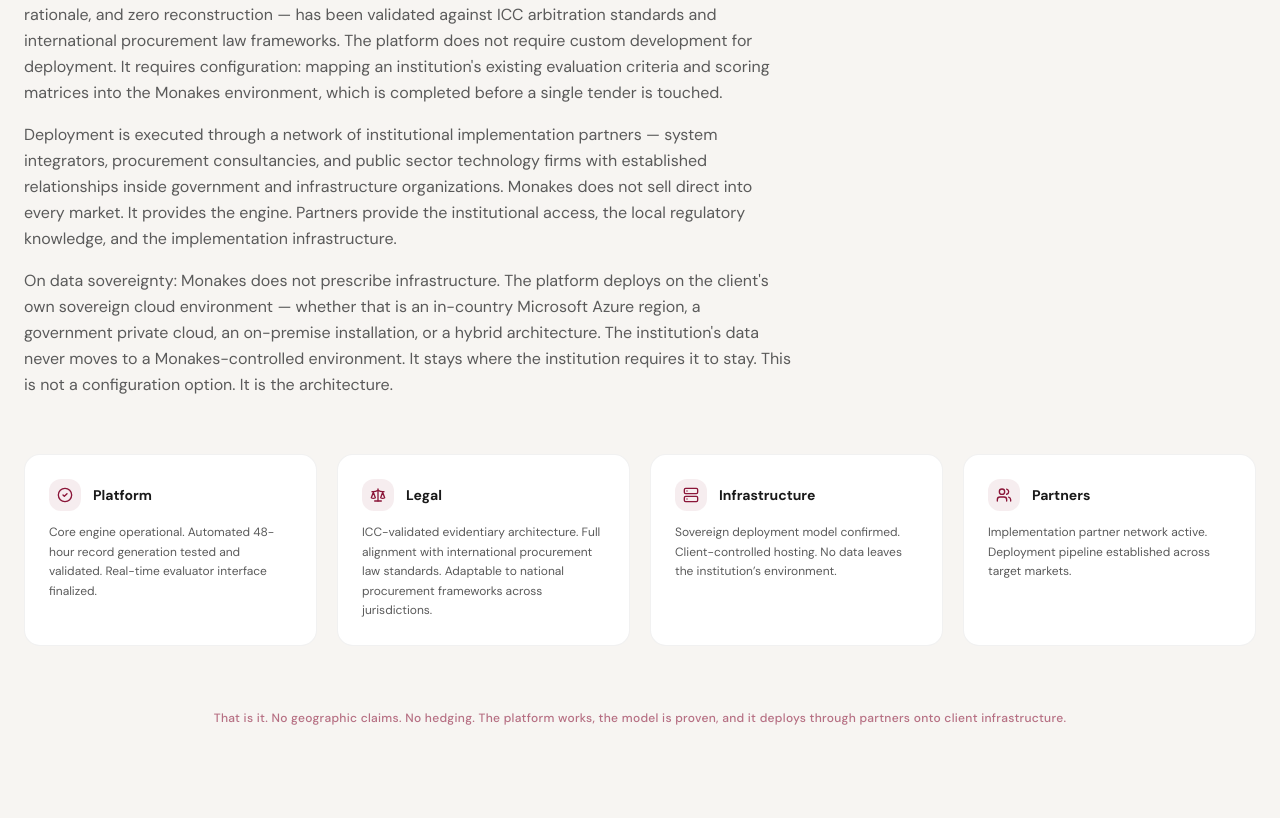
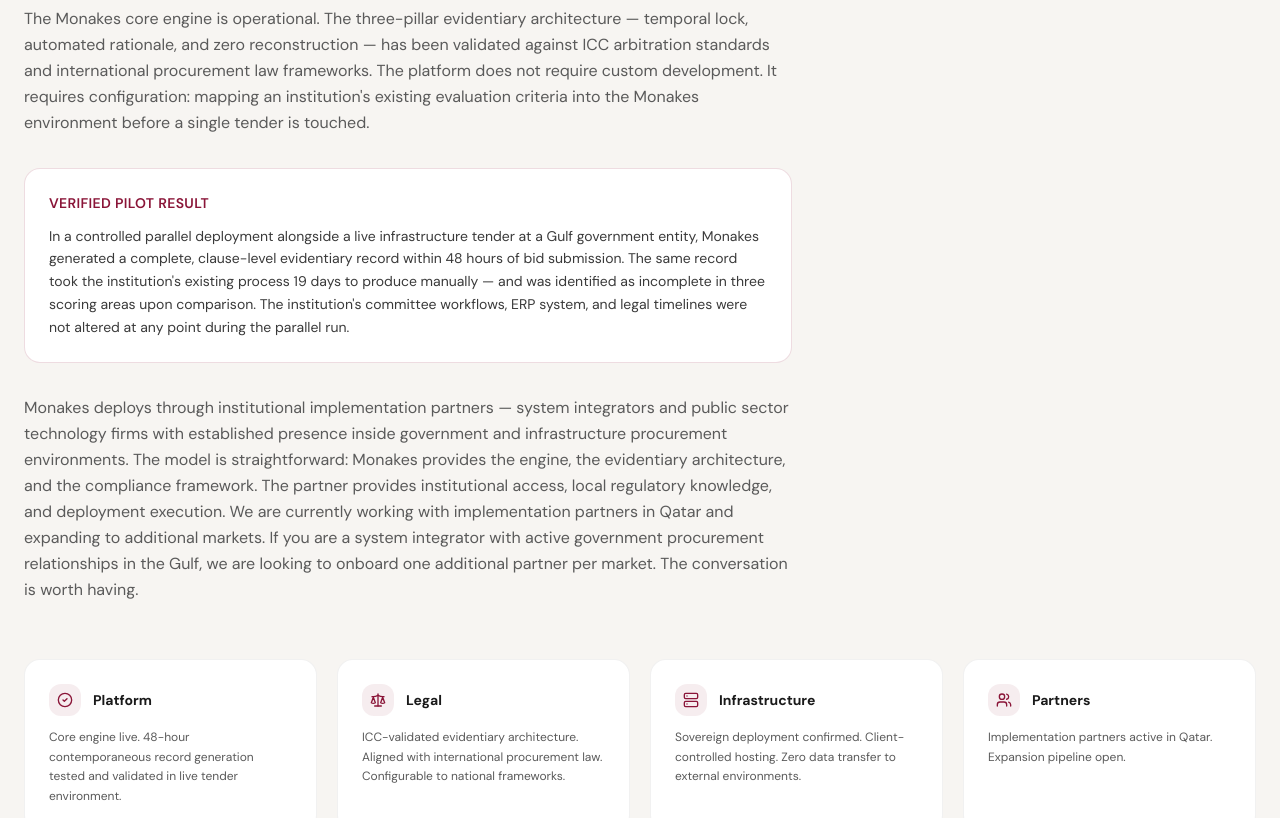
Before and after one commit to wahidhamdat/v0-nexus-work-management-platform-qi, a Next.js app: page /procurement in a window 1280 px wide. Shown: the part 6283-7101 px from the top of the page. Built offline with nearby package versions, Linux system fonts and the light colour scheme.

Commit message:
Add 10-Second Bar, anonymized pilot result, three-CTA layout with integrator card

```diff
--- a/app/page.tsx
+++ b/app/page.tsx
@@ -1,6 +1,7 @@
 import dynamic from "next/dynamic"
 import { ProcurementNavbar } from "@/components/procurement/procurement-navbar"
 import { ProcurementHero } from "@/components/procurement/procurement-hero"
+import { ProcurementTenSecondBar } from "@/components/procurement/procurement-ten-second-bar"
 import { ProcurementMarketMoment } from "@/components/procurement/procurement-market-moment"
 
 const ProcurementProblem = dynamic(
@@ -113,6 +114,7 @@ export default function Home() {
         <ProcurementNavbar />
         <main id="main-content">
           <ProcurementHero />
+          <ProcurementTenSecondBar />
           <ProcurementMarketMoment />
           <ProcurementProblem />
           <ProcurementSolution />
--- /dev/null
+++ b/components/procurement/procurement-ten-second-bar.tsx
@@ -0,0 +1,75 @@
+"use client"
+
+import { useEffect, useRef } from "react"
+
+const facts = [
+  "Parallel deployment — no changes to your ERP, committee, or legal timelines.",
+  "Complete audit record generated in 48 hours, not weeks.",
+  "Every score tied to the exact clause and page it came from.",
+  "Deployed on your infrastructure. Your data never leaves your environment.",
+  "Operational now. Configurable to your evaluation matrix before the first tender.",
+]
+
+export function ProcurementTenSecondBar() {
+  const sectionRef = useRef<HTMLElement>(null)
+  const itemsRef = useRef<(HTMLDivElement | null)[]>([])
+
+  useEffect(() => {
+    let ctx: ReturnType<typeof import("gsap")["gsap"]["context"]> | undefined
+    async function init() {
+      const { gsap } = await import("gsap")
+      const { ScrollTrigger } = await import("gsap/ScrollTrigger")
+      gsap.registerPlugin(ScrollTrigger)
+
+      ctx = gsap.context(() => {
+        itemsRef.current.filter(Boolean).forEach((item, i) => {
+          gsap.fromTo(
+            item,
+            { opacity: 0, x: -20 },
+            {
+              opacity: 1,
+              x: 0,
+              duration: 0.5,
+              delay: i * 0.08,
+              ease: "power3.out",
+              scrollTrigger: {
+                trigger: item,
+                start: "top 92%",
+                toggleActions: "play none none none",
+              },
+            }
+          )
+        })
+      }, sectionRef)
+    }
+    init()
+    return () => ctx?.revert()
+  }, [])
+
+  return (
+    <section
+      ref={sectionRef}
+      aria-label="At a glance"
+      className="relative px-6 py-10 lg:py-14 overflow-hidden"
+    >
+      <div className="absolute inset-0 bg-[#F7F5F2]" />
+
+      <div className="relative z-10 max-w-4xl mx-auto">
+        <div className="flex flex-col gap-1.5">
+          {facts.map((fact, i) => (
+            <div
+              key={i}
+              ref={(el) => {
+                itemsRef.current[i] = el
+              }}
+              className="flex items-start gap-3 py-2.5 border-b border-[#1A1A1A]/5 last:border-b-0 opacity-0"
+            >
+              <div className="flex-shrink-0 w-1.5 h-1.5 rounded-full bg-[#8A1538] mt-[7px]" />
+              <p className="text-sm text-[#3A3A3A] leading-relaxed">{fact}</p>
+            </div>
+          ))}
+        </div>
+      </div>
+    </section>
+  )
+}
--- a/components/procurement/procurement-traction.tsx
+++ b/components/procurement/procurement-traction.tsx
@@ -8,25 +8,25 @@ const validations = [
     icon: CheckCircle2,
     title: "Platform",
     description:
-      "Core engine operational. Automated 48-hour record generation tested and validated. Real-time evaluator interface finalized.",
+      "Core engine live. 48-hour contemporaneous record generation tested and validated in live tender environment.",
   },
   {
     icon: Scale,
     title: "Legal",
     description:
-      "ICC-validated evidentiary architecture. Full alignment with international procurement law standards. Adaptable to national procurement frameworks across jurisdictions.",
+      "ICC-validated evidentiary architecture. Aligned with international procurement law. Configurable to national frameworks.",
   },
   {
     icon: Server,
     title: "Infrastructure",
     description:
-      "Sovereign deployment model confirmed. Client-controlled hosting. No data leaves the institution\u2019s environment.",
+      "Sovereign deployment confirmed. Client-controlled hosting. Zero data transfer to external environments.",
   },
   {
     icon: Users,
     title: "Partners",
     description:
-      "Implementation partner network active. Deployment pipeline established across target markets.",
+      "Implementation partners active in Qatar. Expansion pipeline open.",
   },
 ]
 
@@ -37,7 +37,6 @@ export function ProcurementTraction() {
   const subRef = useRef<HTMLParagraphElement>(null)
   const bodyRef = useRef<HTMLDivElement>(null)
   const cardsRef = useRef<(HTMLDivElement | null)[]>([])
-  const ctaRef = useRef<HTMLDivElement>(null)
 
   useEffect(() => {
     let ctx: ReturnType<typeof import("gsap")["gsap"]["context"]> | undefined
@@ -93,13 +92,6 @@ export function ProcurementTraction() {
             `-=${i === 0 ? 0.3 : 0.4}`
           )
         })
-
-        tl.fromTo(
-          ctaRef.current,
-          { opacity: 0, y: 20 },
-          { opacity: 1, y: 0, duration: 0.5, ease: "power3.out" },
-          "-=0.4"
-        )
       }, sectionRef)
     }
     init()
@@ -137,39 +129,54 @@ export function ProcurementTraction() {
           >
             Monakes is not in development. The platform is operational,
             compliance-validated, and deploying through institutional
-            implementation partners.
+            implementation partners. The engine is live. The pilot evidence
+            exists. The partner model is functional.
           </p>
         </div>
 
         <div ref={bodyRef} className="max-w-3xl mb-14 opacity-0">
           <p className="text-base text-[#5A5A5A] leading-relaxed mb-4">
-            The Monakes core engine is live. The three-pillar evidentiary
+            The Monakes core engine is operational. The three-pillar evidentiary
             architecture — temporal lock, automated rationale, and zero
             reconstruction — has been validated against ICC arbitration
             standards and international procurement law frameworks. The platform
-            does not require custom development for deployment. It requires
-            configuration: mapping an institution&apos;s existing evaluation
-            criteria and scoring matrices into the Monakes environment, which is
-            completed before a single tender is touched.
+            does not require custom development. It requires configuration:
+            mapping an institution&apos;s existing evaluation criteria into the
+            Monakes environment before a single tender is touched.
           </p>
+
+          {/* Anonymized pilot result */}
+          <div className="my-8 p-6 rounded-xl bg-white border border-[#8A1538]/15">
+            <p className="text-sm font-semibold text-[#8A1538] uppercase tracking-wide mb-3">
+              Verified Pilot Result
+            </p>
+            <p className="text-sm text-[#3A3A3A] leading-relaxed">
+              In a controlled parallel deployment alongside a live
+              infrastructure tender at a Gulf government entity, Monakes
+              generated a complete, clause-level evidentiary record within 48
+              hours of bid submission. The same record took the
+              institution&apos;s existing process 19 days to produce manually —
+              and was identified as incomplete in three scoring areas upon
+              comparison. The institution&apos;s committee workflows, ERP
+              system, and legal timelines were not altered at any point during
+              the parallel run.
+            </p>
+          </div>
+
+          {/* Partner model */}
           <p className="text-base text-[#5A5A5A] leading-relaxed mb-4">
-            Deployment is executed through a network of institutional
-            implementation partners — system integrators, procurement
-            consultancies, and public sector technology firms with established
-            relationships inside government and infrastructure organizations.
-            Monakes does not sell direct into every market. It provides the
-            engine. Partners provide the institutional access, the local
-            regulatory knowledge, and the implementation infrastructure.
-          </p>
-          <p className="text-base text-[#5A5A5A] leading-relaxed">
-            On data sovereignty: Monakes does not prescribe infrastructure. The
-            platform deploys on the client&apos;s own sovereign cloud
-            environment — whether that is an in-country Microsoft Azure region,
-            a government private cloud, an on-premise installation, or a hybrid
-            architecture. The institution&apos;s data never moves to a
-            Monakes-controlled environment. It stays where the institution
-            requires it to stay. This is not a configuration option. It is the
-            architecture.
+            Monakes deploys through institutional implementation partners —
+            system integrators and public sector technology firms with
+            established presence inside government and infrastructure
+            procurement environments. The model is straightforward: Monakes
+            provides the engine, the evidentiary architecture, and the
+            compliance framework. The partner provides institutional access,
+            local regulatory knowledge, and deployment execution. We are
+            currently working with implementation partners in Qatar and
+            expanding to additional markets. If you are a system integrator with
+            active government procurement relationships in the Gulf, we are
+            looking to onboard one additional partner per market. The
+            conversation is worth having.
           </p>
         </div>
 
@@ -204,14 +211,6 @@ export function ProcurementTraction() {
           })}
         </div>
 
-        {/* Partner CTA */}
-        <div ref={ctaRef} className="text-center opacity-0">
-          <p className="text-xs text-[#8A1538]/60 font-medium tracking-wide mb-0">
-            That is it. No geographic claims. No hedging. The platform works,
-            the model is proven, and it deploys through partners onto client
-            infrastructure.
-          </p>
-        </div>
       </div>
     </section>
   )
```
Also changed, not shown: components/procurement/procurement-dual-cta.tsx (+81 -18 lines).
